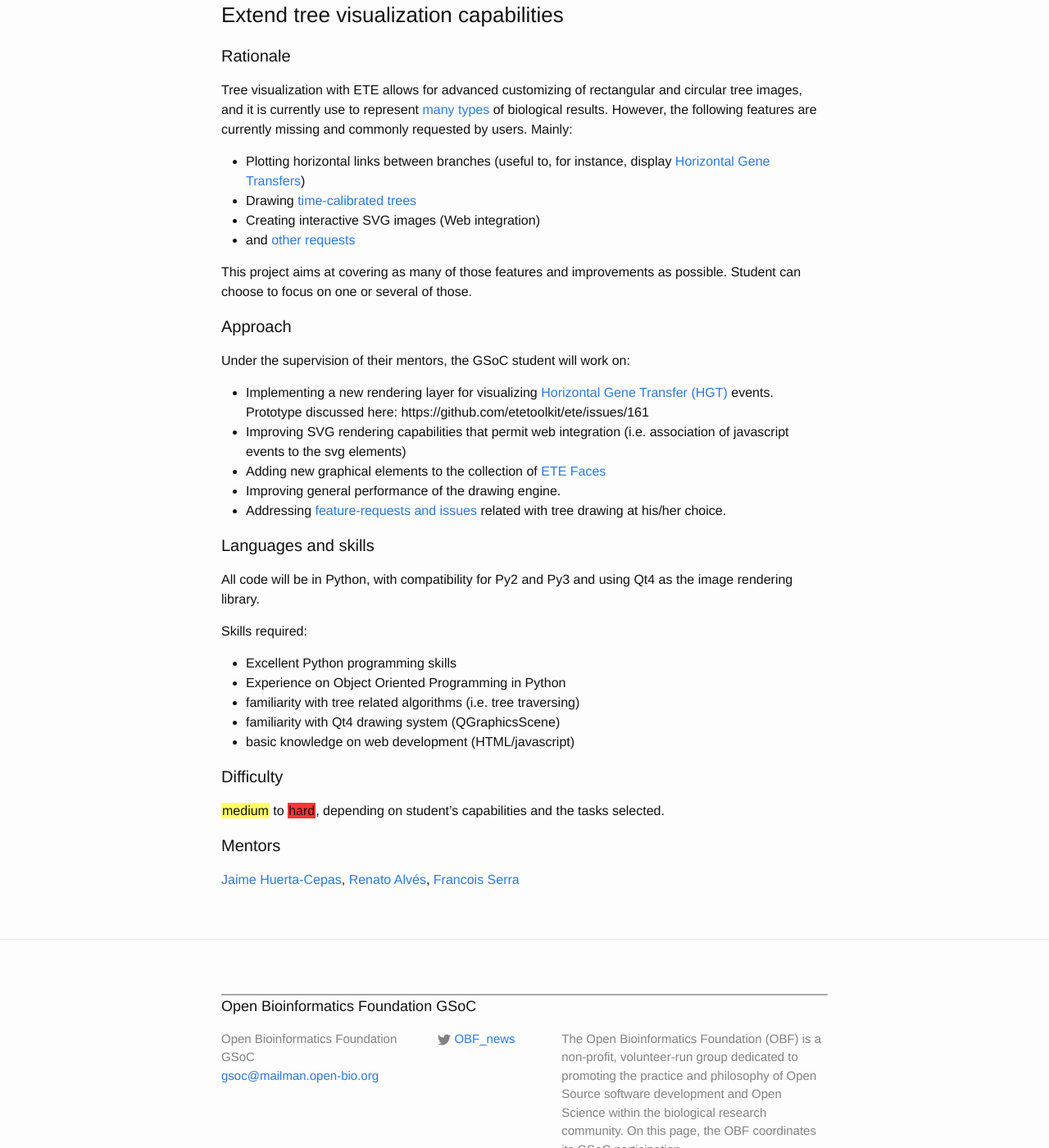
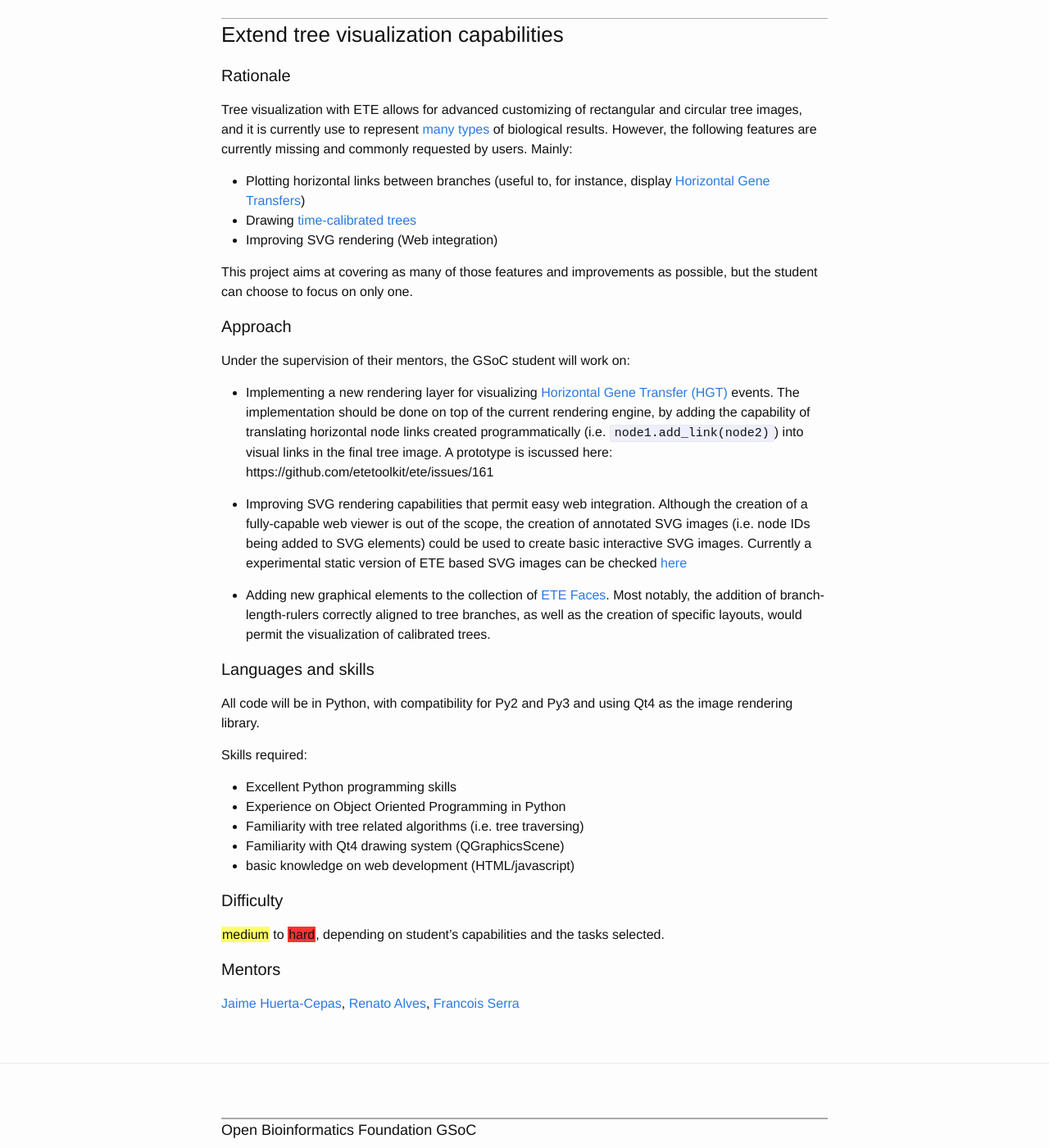
Before and after one commit to OBF/GSoC, a Jekyll site: the page built from 00_ideas.md, in a window 1280 px wide and 1400 px high, scrolled down 11498 px. Shown: the whole window at 82% size. Built offline with Jekyll 4.4.1, drawn with Linux system fonts in a browser that asks for light colours; some of the changed text lies outside the part shown.

Commit message:
better descriptions

```diff
--- a/00_ideas.md
+++ b/00_ideas.md
@@ -409,12 +409,13 @@ While several methods allow comparing trees using ETE, no search capabilities
 exist that permit to query tree topologies for specific patterns. The goal of
 this project is to develop a new ETE module that allows querying large
 collections of trees using custom criteria. Searches should be flexible and
-allow for regular-expression-like queries.
+allow for regular-expression-like queries, returning a list of all internal
+nodes in the matching trees where the criteria is fulfilled.
 
 Applications of a framework of this type would enable any user to perform
 complex queries on a variate of data types common in research, such as
-clustering results and phylogenetic trees. This will be **specially relevant** in
-research fields such as **Phylogenomics** (ETE focus), where thousands of
+clustering results and phylogenetic trees. This will be **specially relevant**
+in research fields such as **Phylogenomics** (ETE focus), where thousands of
 phylogenetic trees are being generated and scanned trying search for specific
 evolutionary patterns.
 
@@ -448,7 +449,7 @@ Skills required:
 the student's familiarity with tree related algorithms and Qt4 drawing system.
 
 #### Mentors
-[Jaime Huerta-Cepas](http://github.com/jhcepas), [Renato Alvés](http://github.com/unode), [Francois Serra](http://github.com/fransua)
+[Jaime Huerta-Cepas](http://github.com/jhcepas), [Renato Alves](http://github.com/unode), [Francois Serra](http://github.com/fransua)
 
 ### Extend tree visualization capabilities
 
@@ -461,23 +462,34 @@ following features are currently missing and commonly requested by users. Mainly
 
 * Plotting horizontal links between branches (useful to, for instance, display [Horizontal Gene Transfers](https://en.wikipedia.org/wiki/Horizontal_gene_transfer))
 * Drawing [time-calibrated trees](https://github.com/etetoolkit/ete/issues/112)
-* Creating interactive SVG images (Web integration)
-* and [other requests](https://github.com/etetoolkit/ete/issues?utf8=%E2%9C%93&q=is%3Aissue+is%3Aopen+label%3Adrawing)
+* Improving SVG rendering (Web integration)
 
 This project aims at covering as many of those features and improvements as
-possible. Student can choose to focus on one or several of those.
+possible, but the student can choose to focus on only one.
 
 #### Approach
 Under the supervision of their mentors, the GSoC student will work on:
 
 * Implementing a new rendering layer for visualizing
-  [Horizontal Gene Transfer (HGT)](https://en.wikipedia.org/wiki/Horizontal_gene_transfer) events. Prototype discussed here:
+  [Horizontal Gene Transfer (HGT)](https://en.wikipedia.org/wiki/Horizontal_gene_transfer)
+  events.  The implementation should be done on top of the current rendering
+  engine, by adding the capability of translating horizontal node links created
+  programmatically (i.e. `node1.add_link(node2)`) into visual links in the final
+  tree image. A prototype is iscussed here:
   https://github.com/etetoolkit/ete/issues/161
-* Improving SVG rendering capabilities that permit web integration
-  (i.e. association of javascript events to the svg elements)
-* Adding new graphical elements to the collection of [ETE Faces](http://etetoolkit.org/docs/latest/reference/reference_treeview.html#faces)
-* Improving general performance of the drawing engine.
-* Addressing [feature-requests and issues](https://github.com/etetoolkit/ete/issues?utf8=%E2%9C%93&q=is%3Aissue+is%3Aopen+label%3Adrawing) related with tree drawing at his/her choice.
+
+* Improving SVG rendering capabilities that permit easy web
+  integration. Although the creation of a fully-capable web viewer is out of the
+  scope, the creation of annotated SVG images (i.e. node IDs being added to SVG
+  elements) could be used to create basic interactive SVG images.  Currently a
+  experimental static version of ETE based SVG images can be checked
+  [here](http://etetoolkit.org/treeview)
+
+* Adding new graphical elements to the collection of
+  [ETE Faces](http://etetoolkit.org/docs/latest/reference/reference_treeview.html#faces). Most
+  notably, the addition of branch-length-rulers correctly aligned to tree branches, as
+  well as the creation of specific layouts, would permit the visualization of
+  calibrated trees.
 
 #### Languages and skills
 
@@ -488,8 +500,8 @@ Skills required:
 
 * Excellent Python programming skills
 * Experience on Object Oriented Programming in Python
-* familiarity with tree related algorithms (i.e. tree traversing)
-* familiarity with Qt4 drawing system (QGraphicsScene)
+* Familiarity with tree related algorithms (i.e. tree traversing)
+* Familiarity with Qt4 drawing system (QGraphicsScene)
 * basic knowledge on web development (HTML/javascript)
 
 #### Difficulty
@@ -498,4 +510,4 @@ Skills required:
 student's capabilities and the tasks selected.
 
 #### Mentors
-[Jaime Huerta-Cepas](http://github.com/jhcepas), [Renato Alvés](http://github.com/unode), [Francois Serra](http://github.com/fransua)
+[Jaime Huerta-Cepas](http://github.com/jhcepas), [Renato Alves](http://github.com/unode), [Francois Serra](http://github.com/fransua)
```
